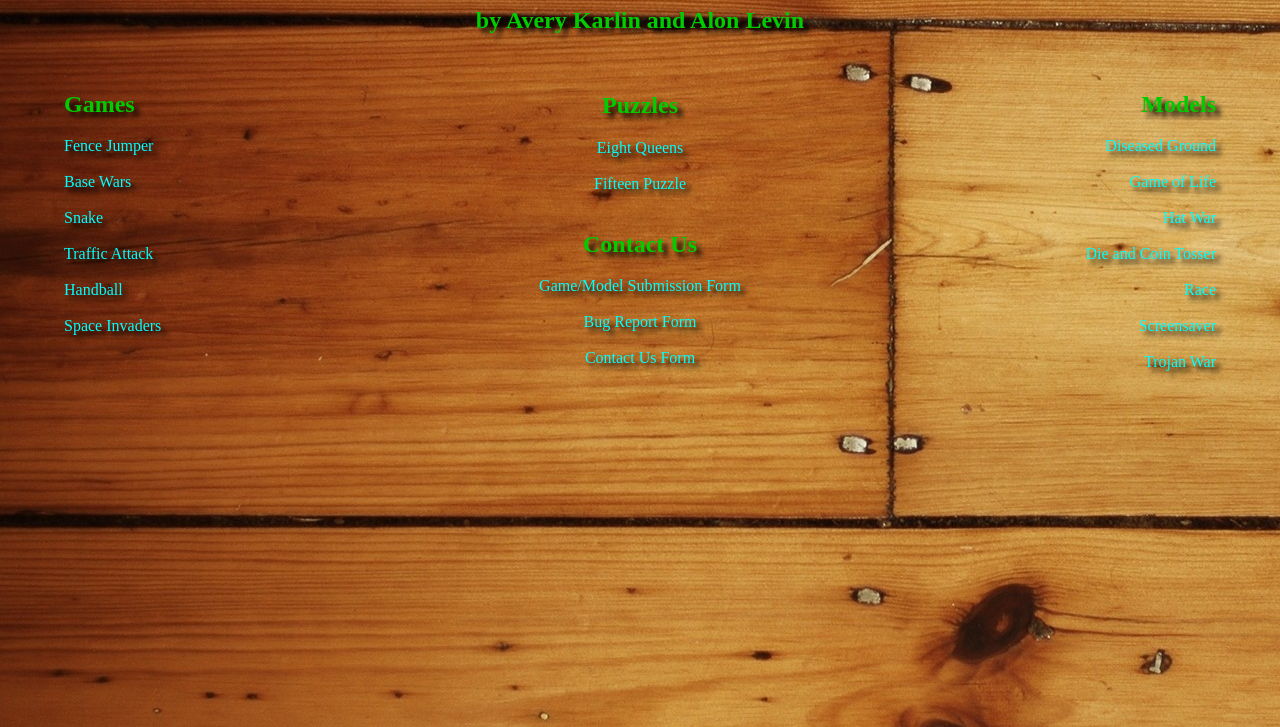
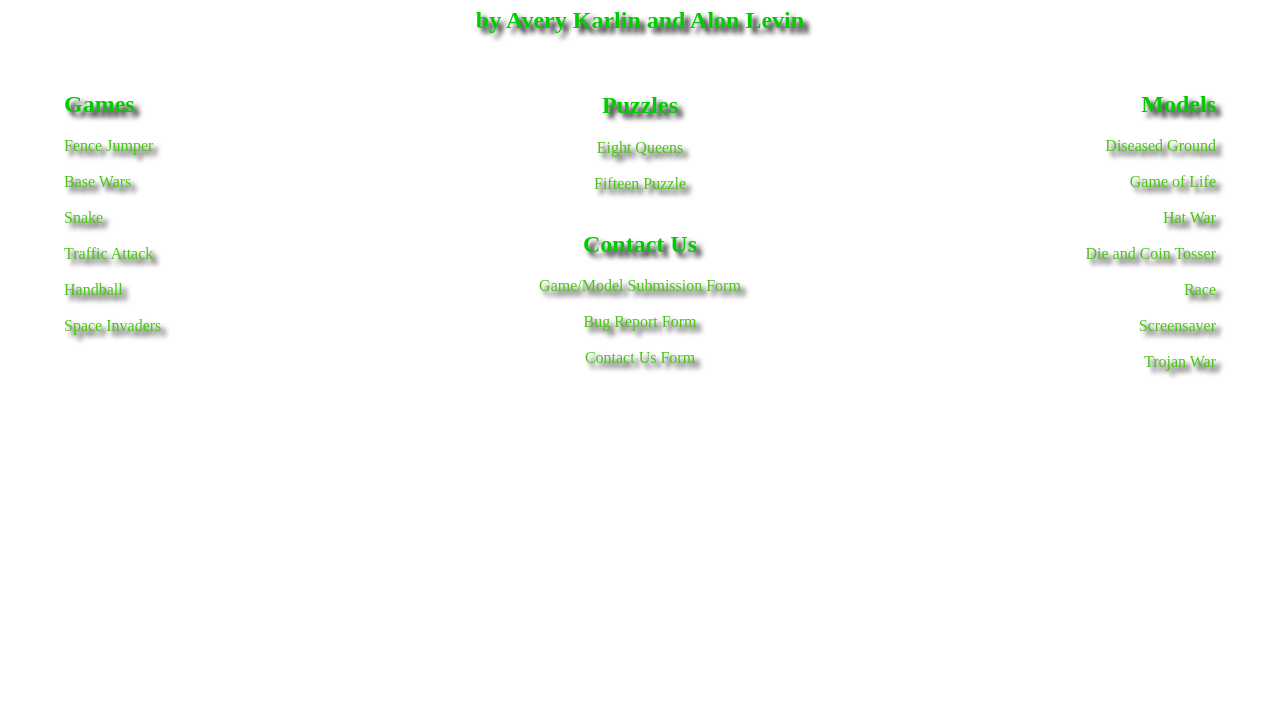
Before and after one commit to OakLaboratories/OakEnterprises, a plain HTML site: page oldindex.html in a window 1280 px wide. Shown: the part 73-800 px from the top of the page. Drawn offline with Linux system fonts and the light colour scheme.

Commit message:
Update oldindex.css

```diff
--- a/oldindex.css
+++ b/oldindex.css
@@ -1,16 +1,16 @@
 body {
-background-image:url('wood.jpg');
+background-image:#00FFFF;
 color:#00CC00;
 text-shadow:5px 5px 5px #000000;}
 a:link {
 text-decoration:none;
-color:#00FFFF;}
+color:#4CC417;}
 a:visited {
 text-decoration:none;
-color:#00FFFF;}
+color:#4CC417;}
 a:hover {
 text-decoration:none;
-color:#00FFFF;}
+color:#4CC417;}
 a:active {
 text-decoration:none;
 color:#0000FF;}
```
